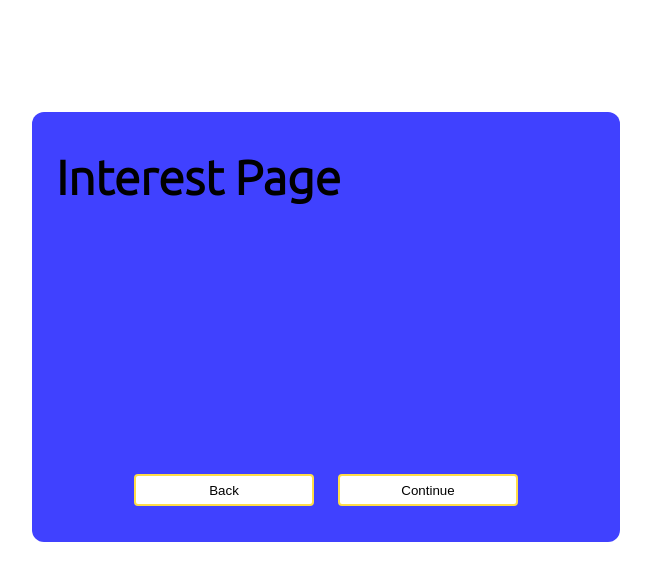
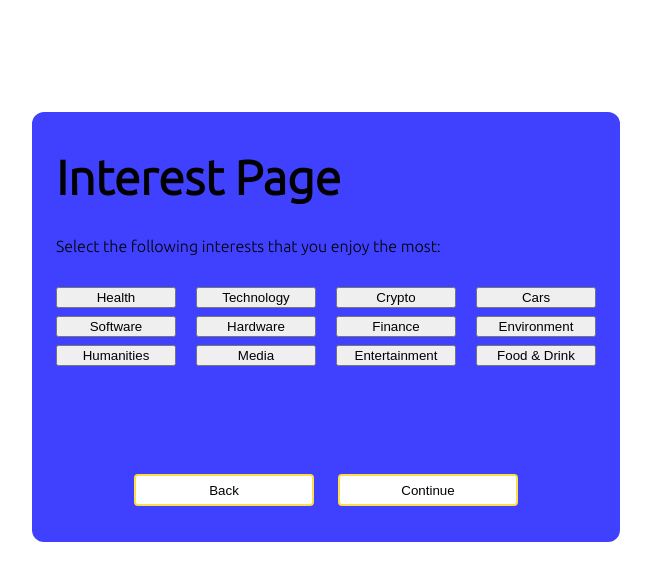
Before and after one commit to giovanniCL/stonks-only-go-up, a React (Create React App) app in the folder stonks-only-go-up/: page /setup/interest-suggest in a window 1280 px wide. Shown: the top 580 px of the page, without its empty margins (314-965 px from the left). Built offline with nearby package versions, Linux system fonts and the light colour scheme.

Commit message:
setup stonks interests

```diff
--- a/stonks-only-go-up/src/App.css
+++ b/stonks-only-go-up/src/App.css
@@ -1,3 +1,5 @@
+@import 'SetupDesign.css';
+
 .App {
   text-align: center;
 }
@@ -36,45 +38,3 @@
     transform: rotate(360deg);
   }
 }
-
-/* This is for the setup process page */
-.setup-page-wrapper {
-  background: #4041FF;
-  width: 100%;
-  max-width: 540px;
-  margin: 112px auto;
-  height: 400px;
-  padding: 6px 24px 24px;
-  border-radius: 12px;
-  position: relative;
-}
-.setup-page-wrapper > .setup-header {
-  font-size: 48px;
-}
-.setup-page-wrapper > .setup-directory {
-  width: 100%;
-  display: inline-flex;
-  justify-content: center;
-  position: absolute;
-  bottom: 24px;
-  left: 0;
-}
-.generic-path-button {
-  width: 180px;
-  height: 32px;
-  margin: 12px;
-  background: white;
-  border: 2px solid #FFDD47;
-  border-radius: 4px;
-}
-.setup-personal-info-inputs {
-  width: 100%;
-  display: flex;
-  flex-direction: column;
-  justify-content: center;
-  align-items: center;
-}
-.setup-personal-info-inputs >input {
-  margin: 4px;
-  width: 320px;
-}
--- /dev/null
+++ b/stonks-only-go-up/src/Components/InterestsList.js
@@ -0,0 +1,18 @@
+// Interests List
+
+// This page just has a list that contains the current values for the user to select
+// from within our interests. Later, this may be converted to an API call
+export const interestsList = [
+    "Health",
+    "Technology",
+    "Crypto",
+    "Cars",
+    "Software",
+    "Hardware",
+    "Finance",
+    "Environment",
+    "Humanities",
+    "Media",
+    "Entertainment",
+    "Food & Drink"
+]
--- a/stonks-only-go-up/src/Components/Setup/SetupInterestPage.js
+++ b/stonks-only-go-up/src/Components/Setup/SetupInterestPage.js
@@ -1,14 +1,42 @@
 // General Imports
-import { React } from "react"
-
+import { React, useState } from "react"
+import { interestsList } from "../InterestsList"
 // Setup Interest Page
 /*
     This page is the THIRD step of the setting up account
 */
 const SetupInterestPage = (props) => {
+    const [interestsSelected, selectInterest] = useState([])
+    function interestClicked(eachInterest) {
+        let interestsSelectedWorking = [...interestsSelected]
+        let interestIndex = interestsSelectedWorking.indexOf(eachInterest)
+        if (interestIndex === -1) {
+            selectInterest([...interestsSelectedWorking, eachInterest])
+        } else {
+            interestsSelectedWorking.splice(interestIndex, 1)
+            selectInterest(interestsSelectedWorking)
+        }
+    }
     return (
         <div className="setup-page-wrapper">
             <h1 className="setup-header">Interest Page</h1>
+            <p>Select the following interests that you enjoy the most:</p>
+            <ul className="interest-list">
+                {interestsList.map((eachInterest, eachInterestIndex) => {
+                    return (
+                        <li className="each-interest-item" key={eachInterestIndex}>
+                            <button
+                                className={interestsSelected.includes(eachInterest) ?
+                                    "interest-bttn interest-selected" :
+                                    "interest-bttn"
+                                }
+                                onClick={() => interestClicked(eachInterest)}>
+                                {eachInterest}
+                            </button>
+                        </li>
+                    )
+                })}
+            </ul>
             <div className="setup-directory">
                 <button className="generic-path-button" onClick={() => props.history.push('/setup/personal-info')}>Back</button>
                 <button className="generic-path-button" onClick={() => props.history.push('/setup/stonk-suggest')}>Continue</button>
--- /dev/null
+++ b/stonks-only-go-up/src/SetupDesign.css
@@ -0,0 +1,56 @@
+/* This is for the setup process page */
+.setup-page-wrapper {
+    background: #4041FF;
+    width: 100%;
+    max-width: 540px;
+    margin: 112px auto;
+    height: 400px;
+    padding: 6px 24px 24px;
+    border-radius: 12px;
+    position: relative;
+  }
+  .setup-page-wrapper > .setup-header {
+    font-size: 48px;
+  }
+  .setup-page-wrapper > .setup-directory {
+    width: 100%;
+    display: inline-flex;
+    justify-content: center;
+    position: absolute;
+    bottom: 24px;
+    left: 0;
+  }
+  .generic-path-button {
+    width: 180px;
+    height: 32px;
+    margin: 12px;
+    background: white;
+    border: 2px solid #FFDD47;
+    border-radius: 4px;
+  }
+  .setup-personal-info-inputs {
+    width: 100%;
+    display: flex;
+    flex-direction: column;
+    justify-content: center;
+    align-items: center;
+  }
+  .setup-personal-info-inputs >input {
+    margin: 4px;
+    width: 320px;
+  }
+  .interest-list {
+    padding: 0;
+    list-style: none;
+    display: inline-flex;
+    position: relative;
+    flex-wrap: wrap;
+    justify-content: space-between;
+  }
+  .interest-list > .each-interest-item > .interest-bttn {
+    width: 120px;
+    margin-bottom: 8px;
+  }
+  .interest-selected {
+    background: #FFDD47;
+  }
```
